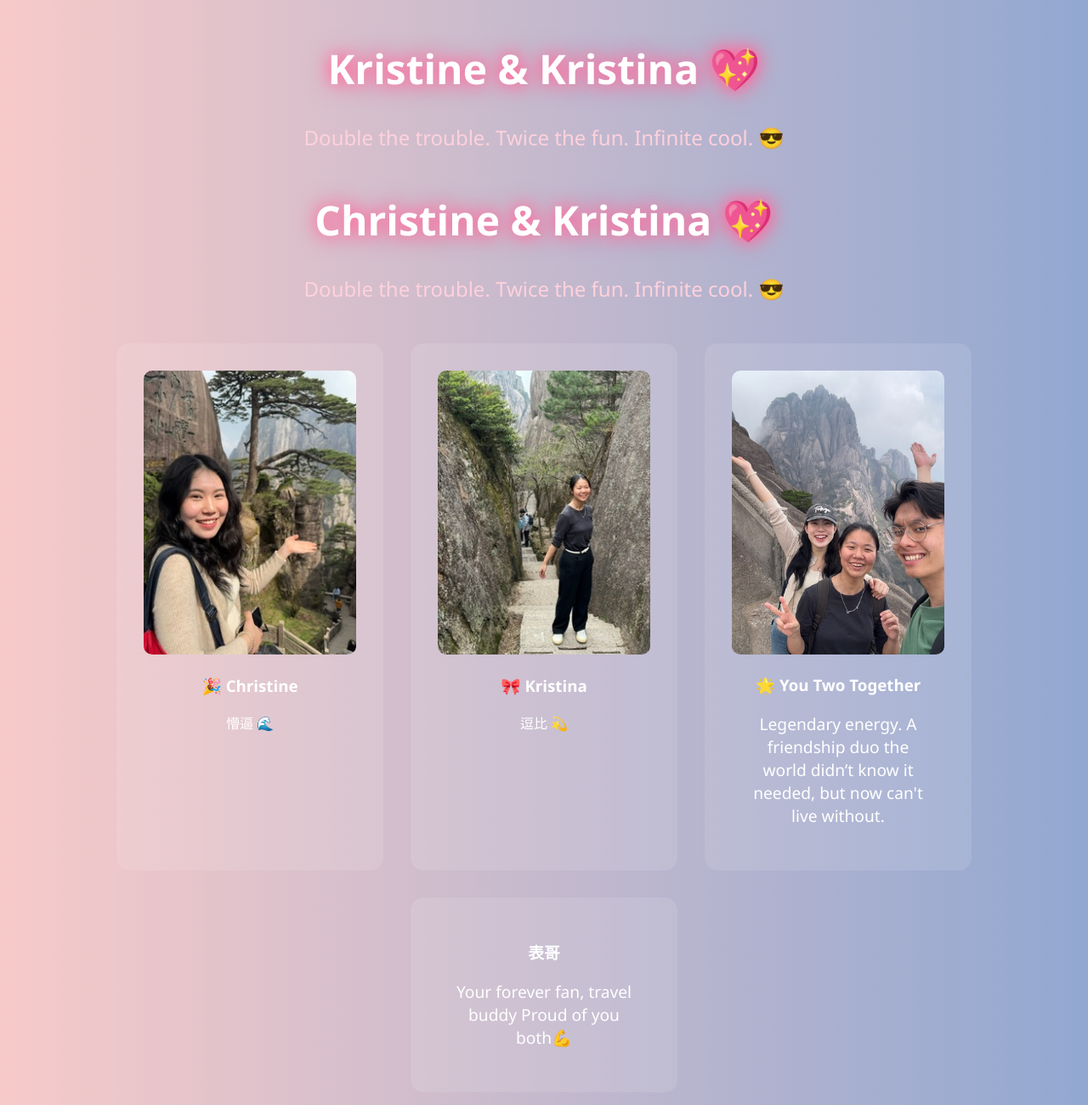
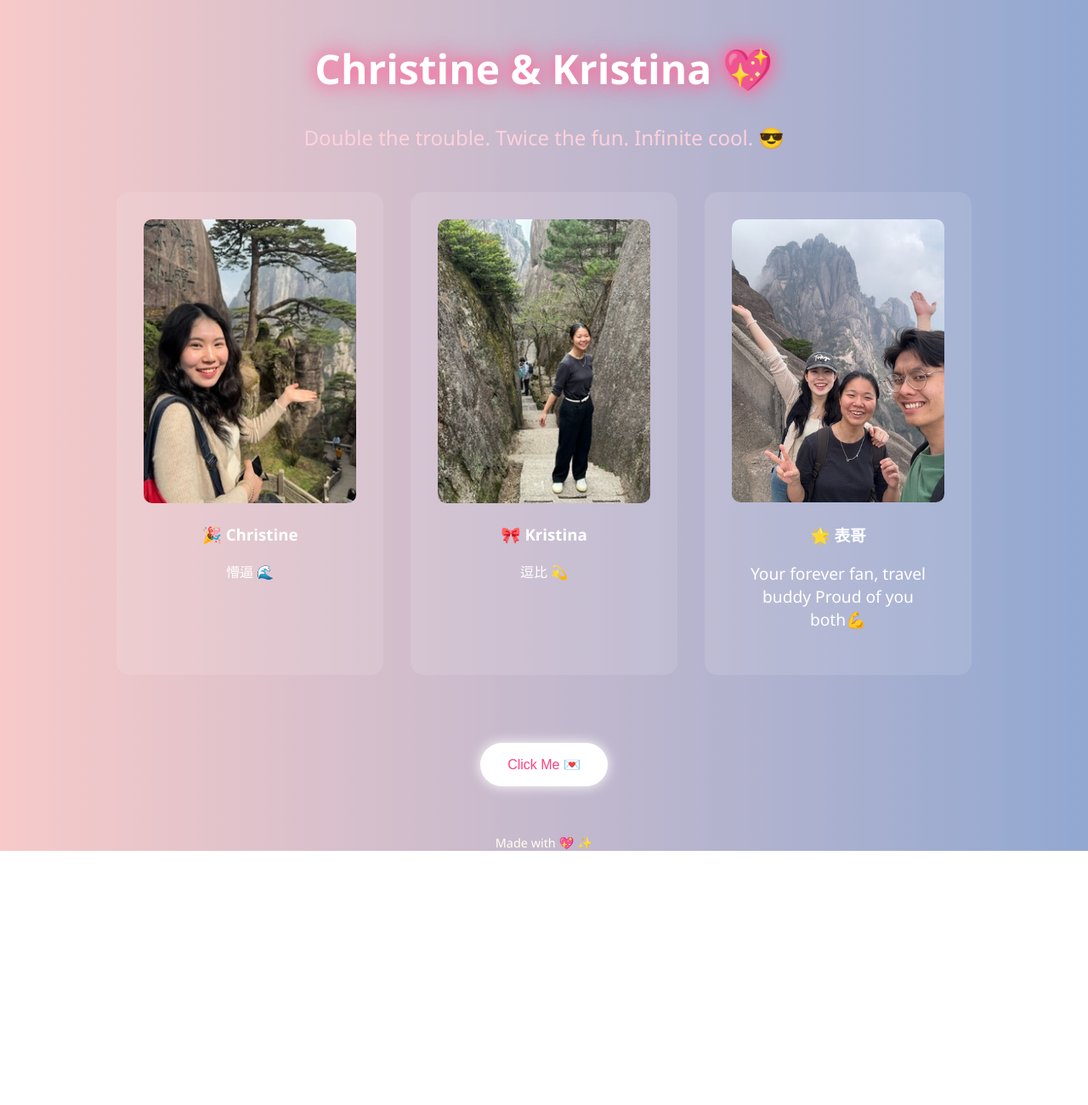
Before and after one commit to wilsonlau2902/CHRISTINE-KRISTINA, a plain HTML site: page index.html in a window 1280 px wide. Shown: the top 1300 px of the page at 85% size. After the commit the page ends 1001 px from the top, so only its background shows below. Drawn offline with Linux system fonts and the light colour scheme.

Commit message:
Update index.html

```diff
--- a/index.html
+++ b/index.html
@@ -87,9 +87,6 @@
 </head>
 <body>
 
-  <h1>Kristine & Kristina 💖</h1>
-  <h2>Double the trouble. Twice the fun. Infinite cool. 😎</h2>
-
   <h1>Christine & Kristina 💖</h1>
 <h2>Double the trouble. Twice the fun. Infinite cool. 😎</h2>
 
@@ -106,11 +103,7 @@
   </div>
   <div class="card">
     <img src="christine-kristina-group.jpeg" alt="The Three of Us" style="width:100%; border-radius: 10px;">
-    <h3>🌟 You Two Together</h3>
-    <p>Legendary energy. A friendship duo the world didn’t know it needed, but now can't live without.</p>
-  </div>
-  <div class="card">
-    <h3>表哥</h3>
+    <h3>🌟 表哥</h3>
     <p>Your forever fan, travel buddy Proud of you both💪</p>
   </div>
 </div>
```
